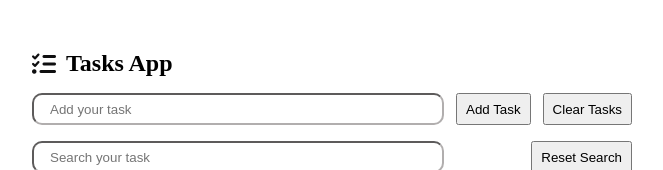
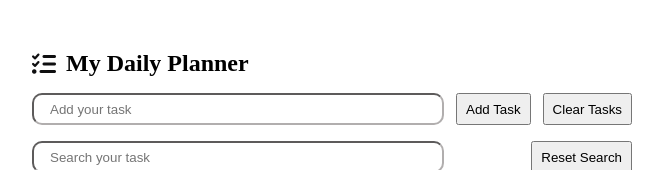
Before and after one commit to shravanpm/masai-assignment, a plain HTML site: page task-planner/index.html in a window 1280 px wide. Shown: the top 170 px of the page, without its empty margins (308-971 px from the left). Drawn offline with Linux system fonts and the light colour scheme.

Commit message:
Addes Header

```diff
--- a/task-planner/index.html
+++ b/task-planner/index.html
@@ -15,7 +15,7 @@
     <div class="container">
       <div id="header">
         <i class="fa-sharp fa-solid fa-list-check" style="color: #0f0f10"></i>
-        <h2>Tasks App</h2>
+        <h2>My Daily Planner</h2>
       </div>
       <div class="inputSection">
         <div class="addTask">
```
